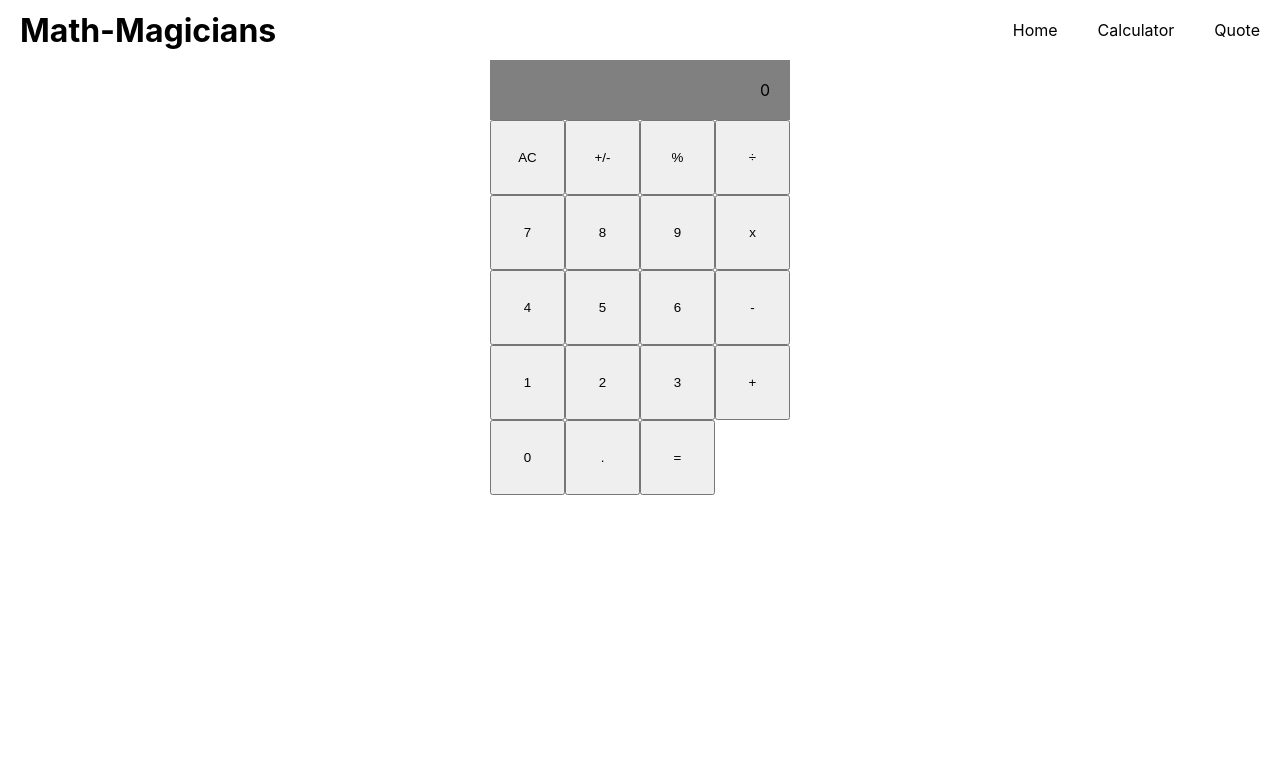
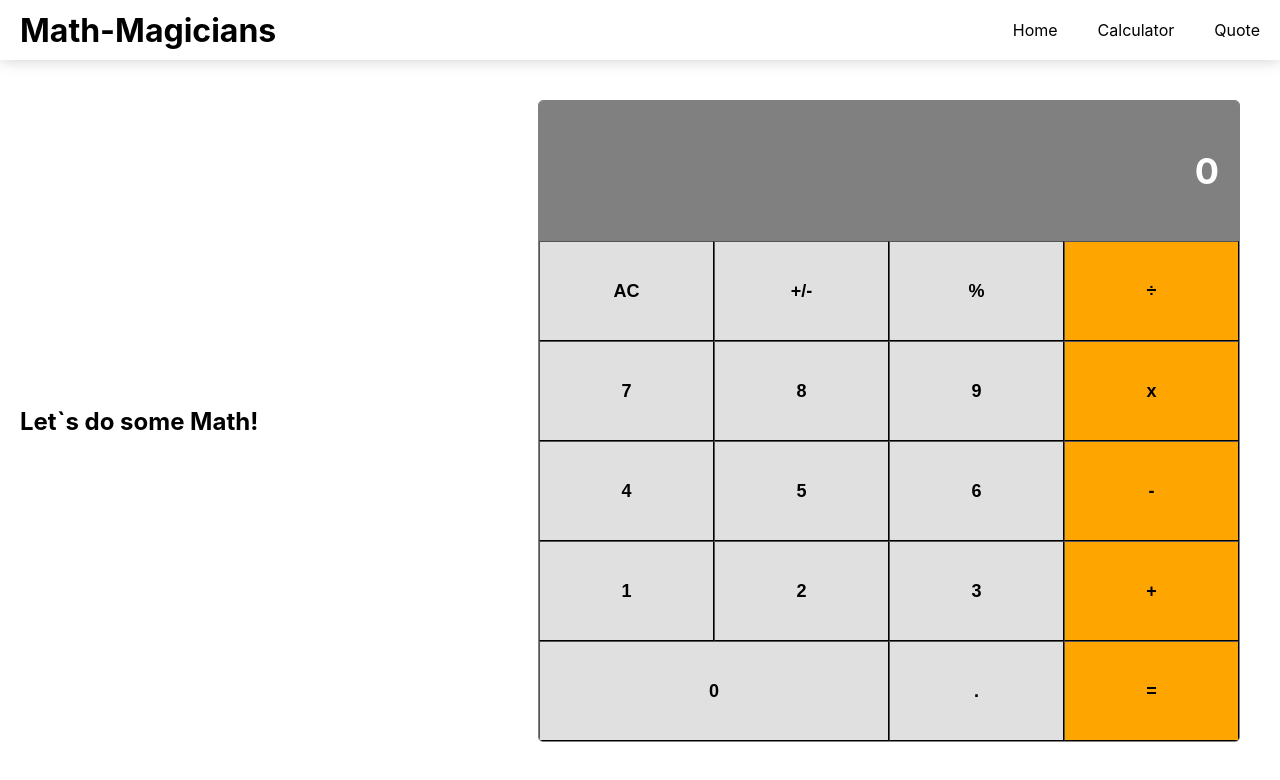
Before and after one commit to SuyashFowdar/react-calculator, a React (Create React App) app: page /calculator in a window 1280 px wide. Shown: the top 780 px of the page. Built offline with nearby package versions, Linux system fonts and the light colour scheme.

Commit message:
Add styling

```diff
--- a/src/components/Button.js
+++ b/src/components/Button.js
@@ -2,18 +2,30 @@ import React from 'react';
 import PropTypes from 'prop-types';
 
 const Button = props => {
-  const { name, handleClick } = props;
+  const {
+    name,
+    handleClick,
+    color,
+    wide,
+  } = props;
 
   return (
-    <div>
-      <button type="button" onClick={() => handleClick(name)}>{name}</button>
-    </div>
+    <button type="button" onClick={() => handleClick(name)} style={{ backgroundColor: color, width: wide ? '50%' : '25%' }}>
+      {name}
+    </button>
   );
+};
+
+Button.defaultProps = {
+  color: 'orange',
+  wide: false,
 };
 
 Button.propTypes = {
   name: PropTypes.string.isRequired,
   handleClick: PropTypes.func.isRequired,
+  color: PropTypes.string,
+  wide: PropTypes.bool,
 };
 
 export default Button;
--- a/src/components/ButtonPanel.js
+++ b/src/components/ButtonPanel.js
@@ -6,34 +6,34 @@ const ButtonPanel = props => {
   const { handleClick } = props;
 
   return (
-    <div>
+    <div className="button-panel">
       <div className="row">
-        <Button handleClick={handleClick} name="AC" />
-        <Button handleClick={handleClick} name="+/-" />
-        <Button handleClick={handleClick} name="%" />
+        <Button handleClick={handleClick} name="AC" color="#E0E0E0" />
+        <Button handleClick={handleClick} name="+/-" color="#E0E0E0" />
+        <Button handleClick={handleClick} name="%" color="#E0E0E0" />
         <Button handleClick={handleClick} name="÷" />
       </div>
       <div className="row">
-        <Button handleClick={handleClick} name="7" />
-        <Button handleClick={handleClick} name="8" />
-        <Button handleClick={handleClick} name="9" />
+        <Button handleClick={handleClick} name="7" color="#E0E0E0" />
+        <Button handleClick={handleClick} name="8" color="#E0E0E0" />
+        <Button handleClick={handleClick} name="9" color="#E0E0E0" />
         <Button handleClick={handleClick} name="x" />
       </div>
       <div className="row">
-        <Button handleClick={handleClick} name="4" />
-        <Button handleClick={handleClick} name="5" />
-        <Button handleClick={handleClick} name="6" />
+        <Button handleClick={handleClick} name="4" color="#E0E0E0" />
+        <Button handleClick={handleClick} name="5" color="#E0E0E0" />
+        <Button handleClick={handleClick} name="6" color="#E0E0E0" />
         <Button handleClick={handleClick} name="-" />
       </div>
       <div className="row">
-        <Button handleClick={handleClick} name="1" />
-        <Button handleClick={handleClick} name="2" />
-        <Button handleClick={handleClick} name="3" />
+        <Button handleClick={handleClick} name="1" color="#E0E0E0" />
+        <Button handleClick={handleClick} name="2" color="#E0E0E0" />
+        <Button handleClick={handleClick} name="3" color="#E0E0E0" />
         <Button handleClick={handleClick} name="+" />
       </div>
       <div className="row">
-        <Button handleClick={handleClick} name="0" />
-        <Button handleClick={handleClick} name="." />
+        <Button handleClick={handleClick} name="0" color="#E0E0E0" wide />
+        <Button handleClick={handleClick} name="." color="#E0E0E0" />
         <Button handleClick={handleClick} name="=" />
       </div>
     </div>
--- a/src/components/Display.js
+++ b/src/components/Display.js
@@ -5,7 +5,7 @@ const Display = props => {
   const { result } = props;
 
   return (
-    <div className="display">
+    <div className="display row cross-center main-end">
       <div>{result}</div>
     </div>
   );
--- a/src/index.css
+++ b/src/index.css
@@ -35,8 +35,16 @@ code {
   justify-content: center;
 }
 
+.main-end {
+  justify-content: flex-end;
+}
+
 .cross-center {
   align-items: center;
+}
+
+.cross-start {
+  align-items: flex-start;
 }
 
 .flex {
@@ -50,7 +58,10 @@ code {
 .display {
   padding: 20px;
   background-color: grey;
-  text-align: right;
+  height: 100px;
+  font-size: 36px;
+  font-weight: bold;
+  color: white;
 }
 
 .navs a {
@@ -64,16 +75,45 @@ code {
   background-color: lightgray;
 }
 
+.container {
+  padding: 20px;
+}
+
+.calculator {
+  width: 700px;
+  margin: 20px;
+  border-radius: 5px;
+  border: 1px solid grey;
+  overflow: hidden;
+}
+
+h3 {
+  text-align: center;
+  font-size: 28px;
+}
+
 h1 {
   margin: 0;
   padding-left: 20px;
 }
 
 button {
-  width: 75px;
-  height: 75px;
+  height: 100px;
+  font-size: 18px;
+  font-weight: bold;
+  border-radius: 0;
+  border-width: 1px;
+  cursor: pointer;
+}
+
+button:hover {
+  opacity: 0.7;
 }
 
 body > div#root {
   height: 100%;
 }
+
+header {
+  box-shadow: 0 0 15px rgba(0, 0, 0, 0.2);
+}
--- a/src/views/Calculator.js
+++ b/src/views/Calculator.js
@@ -19,8 +19,11 @@ const Calculator = () => {
   };
 
   return (
-    <div className="row main-center cross-center">
-      <div className="col">
+    <div className="row main-center cross-center container">
+      <div className="flex">
+        <h2>Let`s do some Math!</h2>
+      </div>
+      <div className="col calculator">
         <Display result={resultStr()} />
         <ButtonPanel handleClick={handleClick} />
       </div>
--- a/src/views/Home.js
+++ b/src/views/Home.js
@@ -1,5 +1,18 @@
 import React from 'react';
 
-const Home = () => <div>Home</div>;
+const Home = () => (
+  <div className="container">
+    <h2>Welcome to our page!</h2>
+    <p>
+      Lorem ipsum dolor sit amet, consectetur adipisicing elit,
+      sed do eiusmod tempor incididunt ut labore et dolore magna aliqua.
+      Utenim ad minim veniam, quis nostrud exercitation ullamco laboris nisi ut
+      aliquip ex ea commodo consequat. Duis aute irure dolor inreprehenderit in
+      voluptate velit esse cillum dolore eu fugiat nulla pariatur.
+      Excepteur sint occaecat cupidatat non proident,
+      sunt inculpa qui o!cia deserunt mollit anim id est laborum. Ipsu
+    </p>
+  </div>
+);
 
 export default Home;
--- a/src/views/Quote.js
+++ b/src/views/Quote.js
@@ -1,5 +1,12 @@
 import React from 'react';
 
-const Quote = () => <div>Quote</div>;
+const Quote = () => (
+  <div className="container row cross-center h-100">
+    <h3>
+      Mathematics is not about numbers, equations, computations,
+      or algorithms: it is about understanding. –William Paul Thurston
+    </h3>
+  </div>
+);
 
 export default Quote;
```
